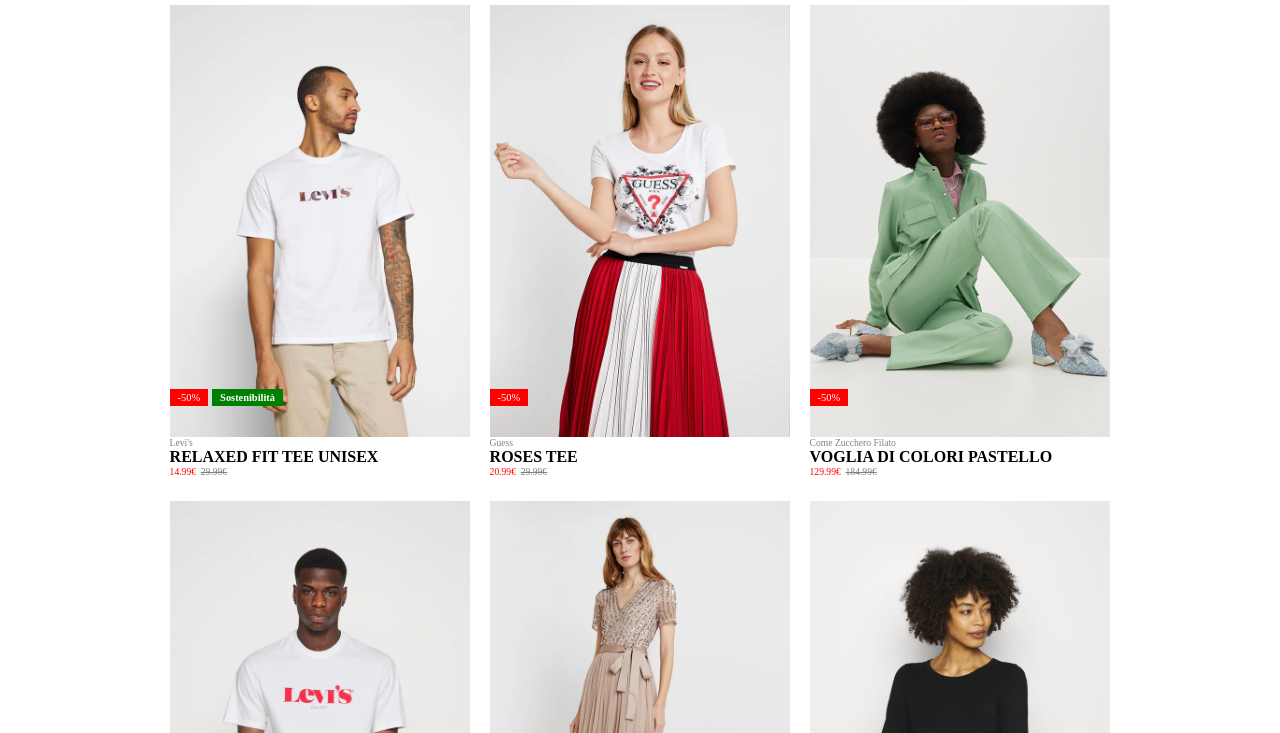
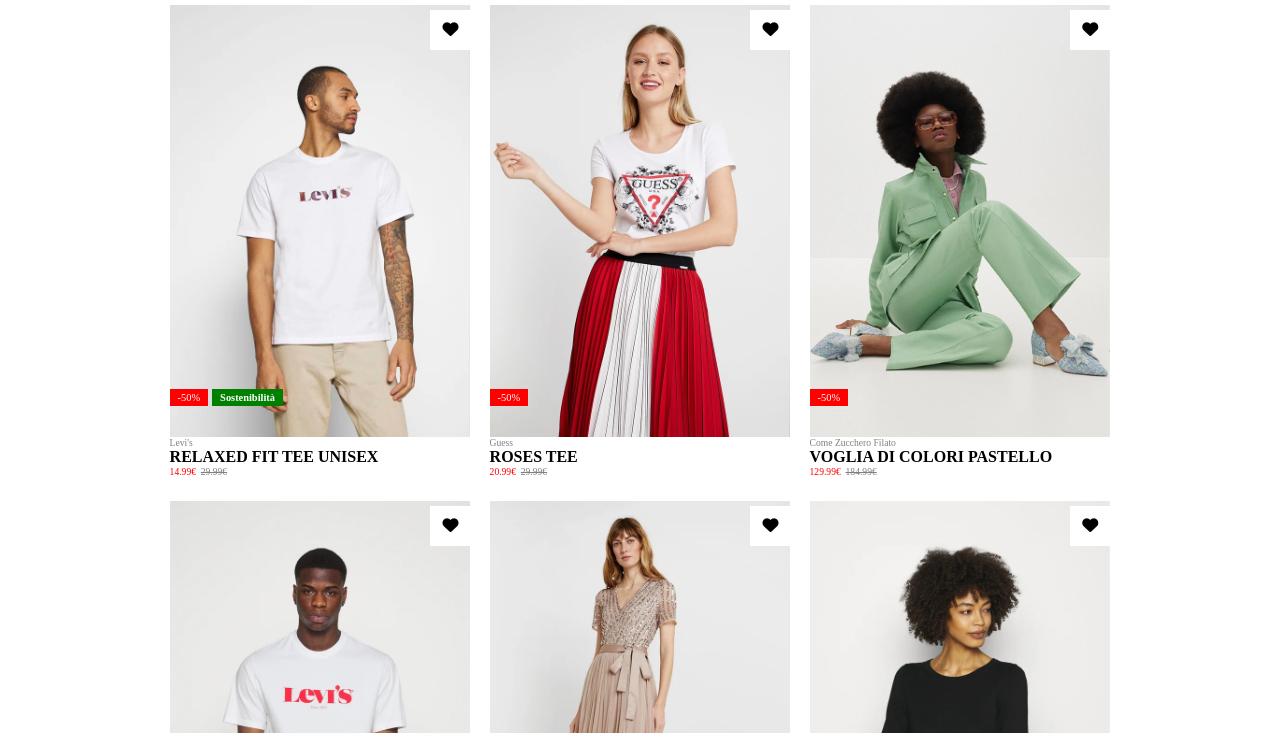
Before and after one commit to giordanofabrizii/html-css-boolando, a plain HTML site: page index.html in a window 1280 px wide. Shown: the part 67-800 px from the top of the page. Drawn offline with Linux system fonts and the light colour scheme.

Commit message:
added heart

```diff
--- a/index.html
+++ b/index.html
@@ -41,6 +41,10 @@
                     <span class="sostenibilita">Sostenibilit&agrave;</span>
                 </div>
 
+                <div class="heart">
+                    <i class="fa-solid fa-heart"></i>
+                </div>
+
                 <p class="small gray-color">Levi's</p>
                 <h5>relaxed fit tee unisex</h5>
                 <section class="cost horizontal-alignment">
@@ -56,6 +60,10 @@
                     <span class="discount">-50&percnt;</span>
                 </div>
 
+                <div class="heart">
+                    <i class="fa-solid fa-heart"></i>
+                </div>
+
                 <p class="small gray-color">Guess</p>
                 <h5>roses tee</h5>
                 <section class="cost horizontal-alignment">
@@ -68,6 +76,10 @@
 
                 <div class="tag-container">
                     <span class="discount">-50&percnt;</span>
+                </div>
+
+                <div class="heart">
+                    <i class="fa-solid fa-heart"></i>
                 </div>
 
                 <p class="small gray-color">Come Zucchero Filato</p>
@@ -85,6 +97,10 @@
                     <span class="sostenibilita">Sostenibilit&agrave;</span>
                 </div>
 
+                <div class="heart">
+                    <i class="fa-solid fa-heart"></i>
+                </div>
+
                 <p class="small gray-color">Levi's</p>
                 <h5>tee unisex</h5>
                 <section class="cost horizontal-alignment">
@@ -94,6 +110,10 @@
             </article>
             <article class="product">
                 <div class="product-image fifth-content"></div>
+
+                <div class="heart">
+                    <i class="fa-solid fa-heart"></i>
+                </div>
 
                 <p class="small gray-color">Maya Deluxe</p>
                 <h5>stripe bodice</h5>
@@ -106,6 +126,10 @@
 
                 <div class="tag-container">
                     <span class="sostenibilita">Sostenibilit&agrave;</span>
+                </div>
+
+                <div class="heart">
+                    <i class="fa-solid fa-heart"></i>
                 </div>
 
                 <p class="small gray-color">Esprit</p>
--- a/style/style.css
+++ b/style/style.css
@@ -114,6 +114,17 @@ div.tag-container{
     font-weight: 800;
 }
 
+.heart{
+    position: absolute;
+    right: 0;
+    top: 0.3rem;
+    background-color: white;
+    height: 2.5rem;
+    line-height: 2.5rem;
+    width: 2.5rem;
+    text-align: center;
+}
+
 footer {
     height: 4rem;
 }
```
